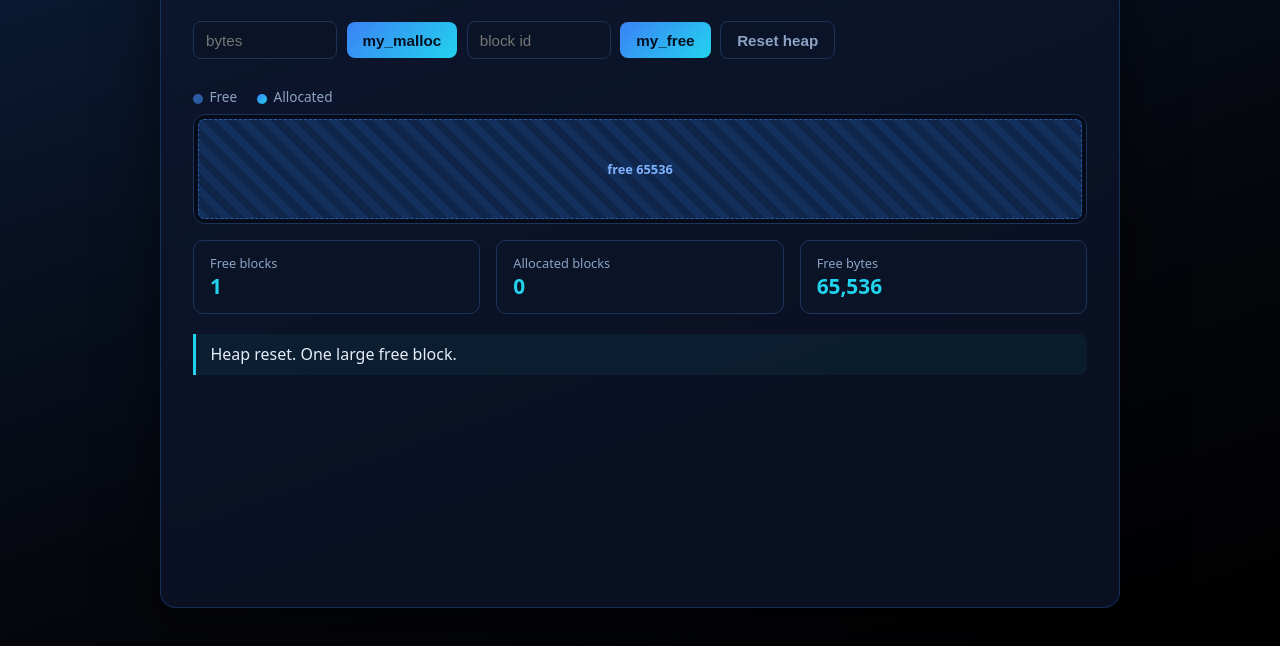
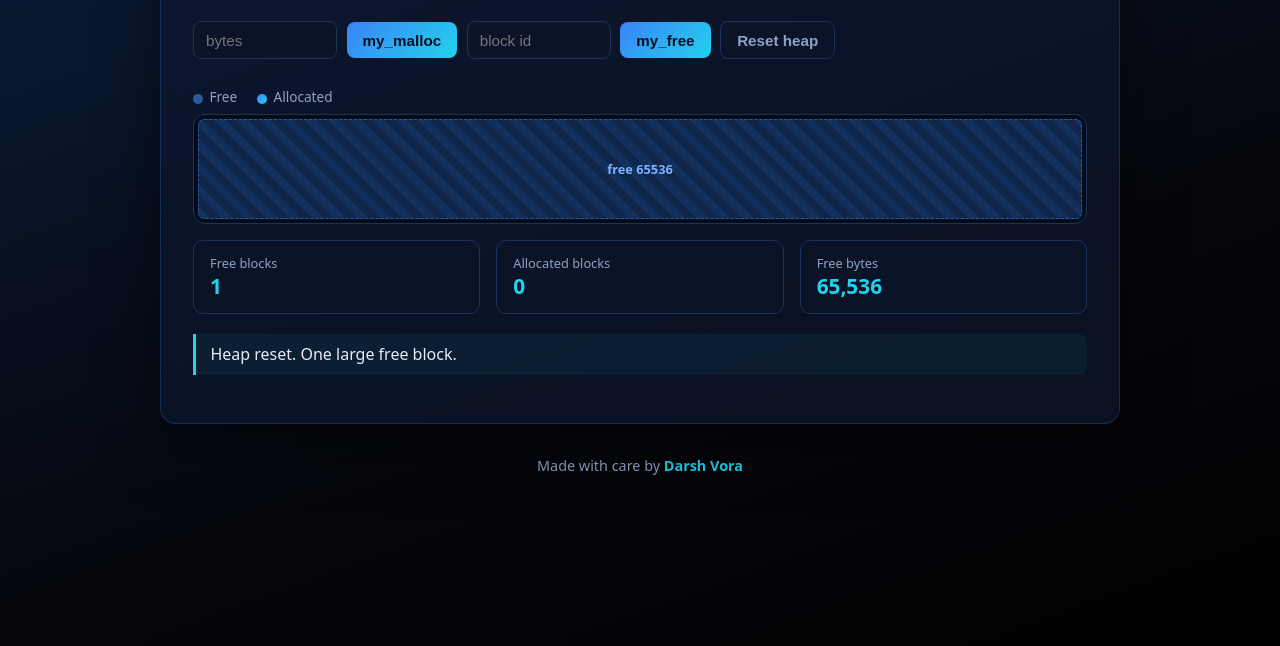
Before and after one commit to Darsh-sudo-cloud/mymalloc, a plain HTML site: page docs/index.html in a window 1280 px wide. Shown: the part 152-798 px from the top of the page. Drawn offline with Linux system fonts and the light colour scheme.

Commit message:
Add footer credit

```diff
--- a/docs/index.html
+++ b/docs/index.html
@@ -21,7 +21,8 @@
       color: var(--text);
       background: linear-gradient(160deg, var(--navy) 0%, var(--black) 60%, #000 100%);
       display: flex;
-      justify-content: center;
+      flex-direction: column;
+      align-items: center;
       padding: 2.5rem 1rem;
     }
     .card {
@@ -161,6 +162,13 @@
       background: rgba(34, 211, 238, 0.06);
       border-radius: 0 8px 8px 0;
     }
+    footer {
+      text-align: center;
+      margin-top: 2rem;
+      color: var(--muted);
+      font-size: 0.9rem;
+    }
+    footer strong { color: var(--cyan); }
   </style>
 </head>
 <body>
@@ -194,6 +202,10 @@
 
     <p id="status"></p>
   </main>
+
+  <footer>
+    Made with care by <strong>Darsh Vora</strong>
+  </footer>
 
   <script>
     const HEAP_SIZE = 64 * 1024;
```
